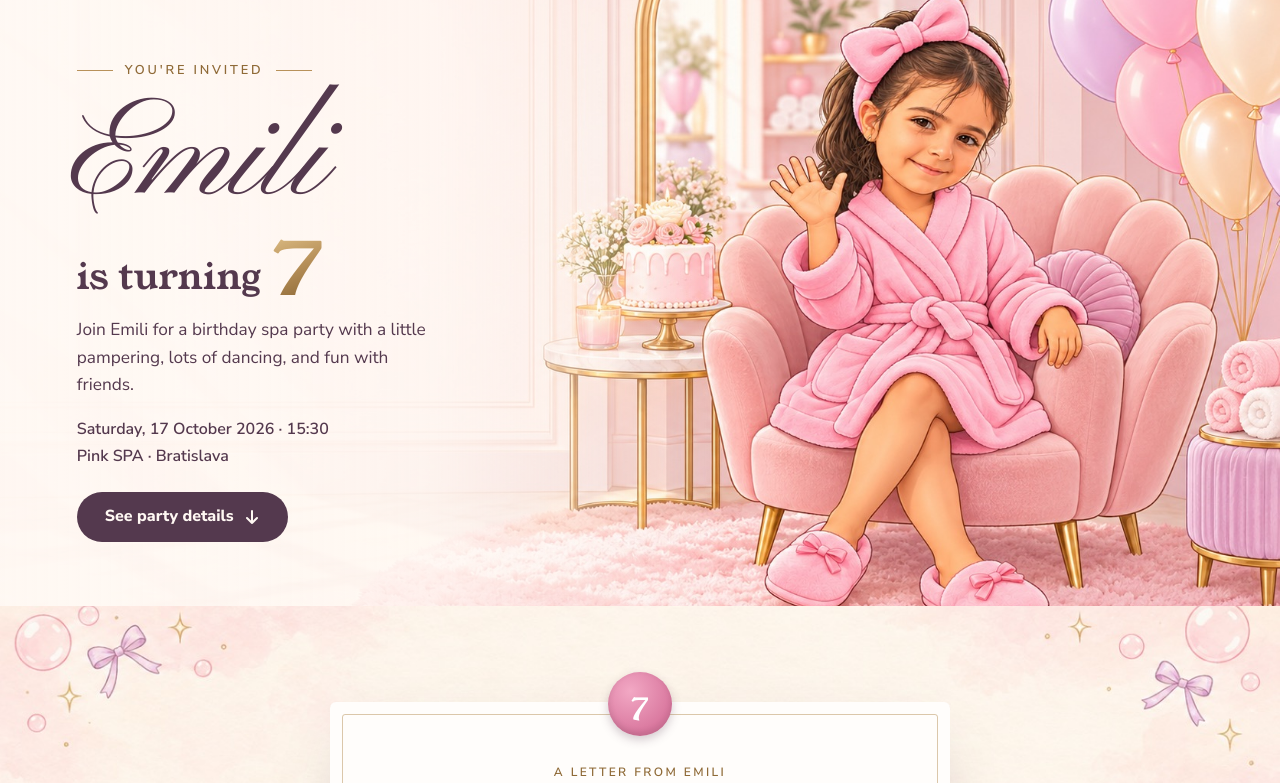
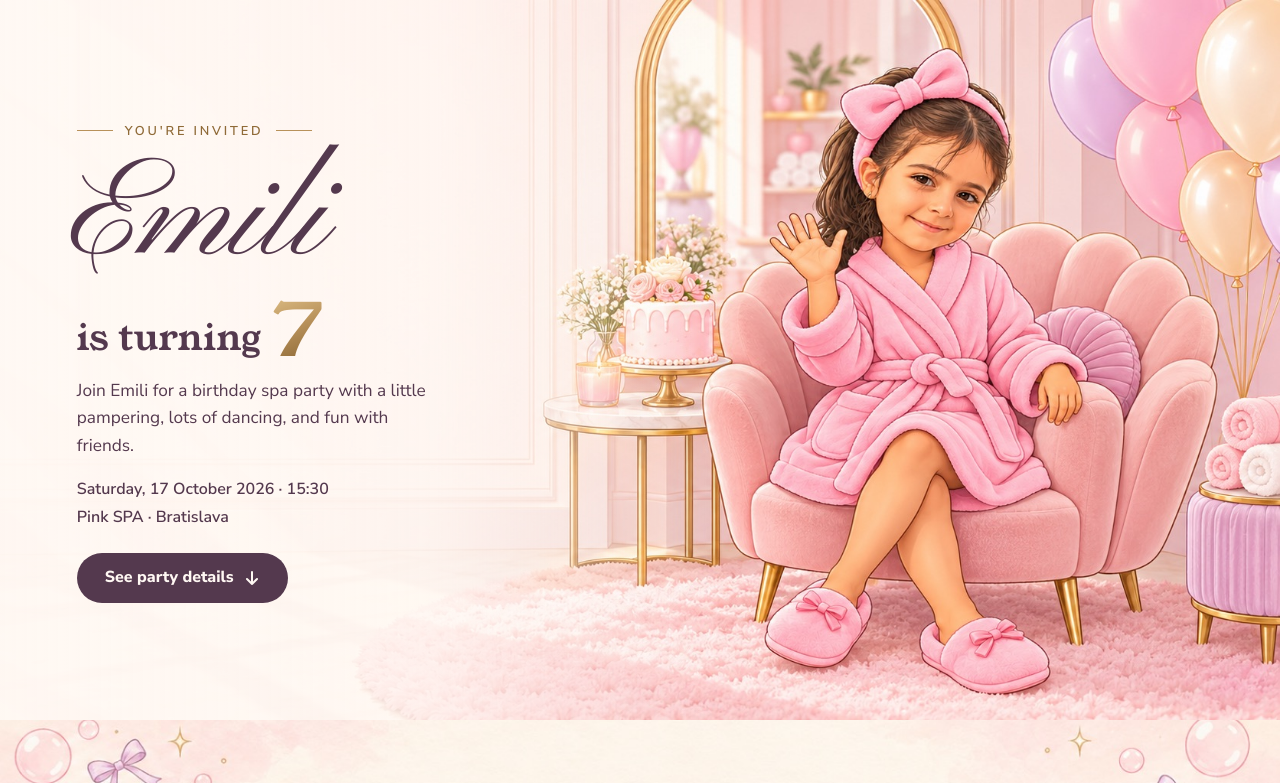
Before and after one commit to varditerbadoyann-code/Emili-s-Birthday, a plain HTML site: page index.html in a window 1280 px wide. Shown: the top 783 px of the page. Drawn offline with Linux system fonts and the light colour scheme.

Commit message:
Give the desktop hero more top space and stop cropping Emili's head
The hero was 600px tall at any width, so on wide screens the 16:9
illustration was cut ~100px at the top. Size the hero to the image's
own aspect ratio, anchor the image to the top, and increase the top
padding of the hero copy.

Co-Authored-By: Claude Opus 5.5 <noreply@anthropic.com>

```diff
--- a/index.html
+++ b/index.html
@@ -42,10 +42,11 @@ img { max-width: 100%; display: block; }
 .vh { position: absolute; width: 1px; height: 1px; margin: -1px; padding: 0; overflow: hidden; clip: rect(0 0 0 0); white-space: nowrap; border: 0; }
 
 /* ---------- hero ---------- */
-.hero { position: relative; min-height: 600px; display: grid; align-items: center; overflow: hidden; }
-.hero-img { position: absolute; inset: 0; z-index: 0; width: 100%; height: 100%; object-fit: cover; object-position: 78% 50%; }
+/* The hero keeps the illustration's own proportions (1672 × 941) so Emili's head is never cropped */
+.hero { position: relative; aspect-ratio: 1672 / 941; min-height: 640px; display: grid; align-items: center; overflow: hidden; }
+.hero-img { position: absolute; inset: 0; z-index: 0; width: 100%; height: 100%; object-fit: cover; object-position: 78% 0%; }
 .hero .fade { position: absolute; inset: 0; z-index: 1; background: linear-gradient(90deg, rgba(255,248,243,.94) 0%, rgba(255,248,243,.78) 34%, rgba(255,248,243,0) 56%); }
-.copy { position: relative; z-index: 2; padding: 64px 0 64px clamp(24px, 6cqi, 96px); max-width: 560px; display: flex; flex-direction: column; gap: 18px; }
+.copy { position: relative; z-index: 2; padding: clamp(96px, 9cqi, 128px) 0 clamp(72px, 7cqi, 112px) clamp(24px, 6cqi, 96px); max-width: 560px; display: flex; flex-direction: column; gap: 18px; }
 .eyebrow { font: 600 0.8rem/1 var(--f-sans); letter-spacing: 0.22em; text-transform: uppercase; color: var(--gold-text); display: flex; align-items: center; gap: 12px; margin: 0; }
 .eyebrow::before, .eyebrow::after { content: ""; height: 1px; width: 36px; background: var(--gold); }
 h1 { margin: 0; font-weight: 400; display: flex; flex-direction: column; gap: 4px; }
@@ -203,7 +204,7 @@ h1 { margin: 0; font-weight: 400; display: flex; flex-direction: column; gap: 4p
 
 /* ---------- phones (one breakpoint, shared with the <picture> sources) ---------- */
 @media (max-width: 760px) {
-  .hero { min-height: 0; display: block; }
+  .hero { min-height: 0; aspect-ratio: auto; display: block; }
   .hero .fade { display: none; }
   .hero-img { position: static; height: auto; margin-top: -60px; -webkit-mask-image: linear-gradient(to bottom, transparent 0, #000 22%); mask-image: linear-gradient(to bottom, transparent 0, #000 22%); }
   .copy { padding: 40px 22px 0; align-items: center; text-align: center; max-width: none; z-index: 1; }
```
